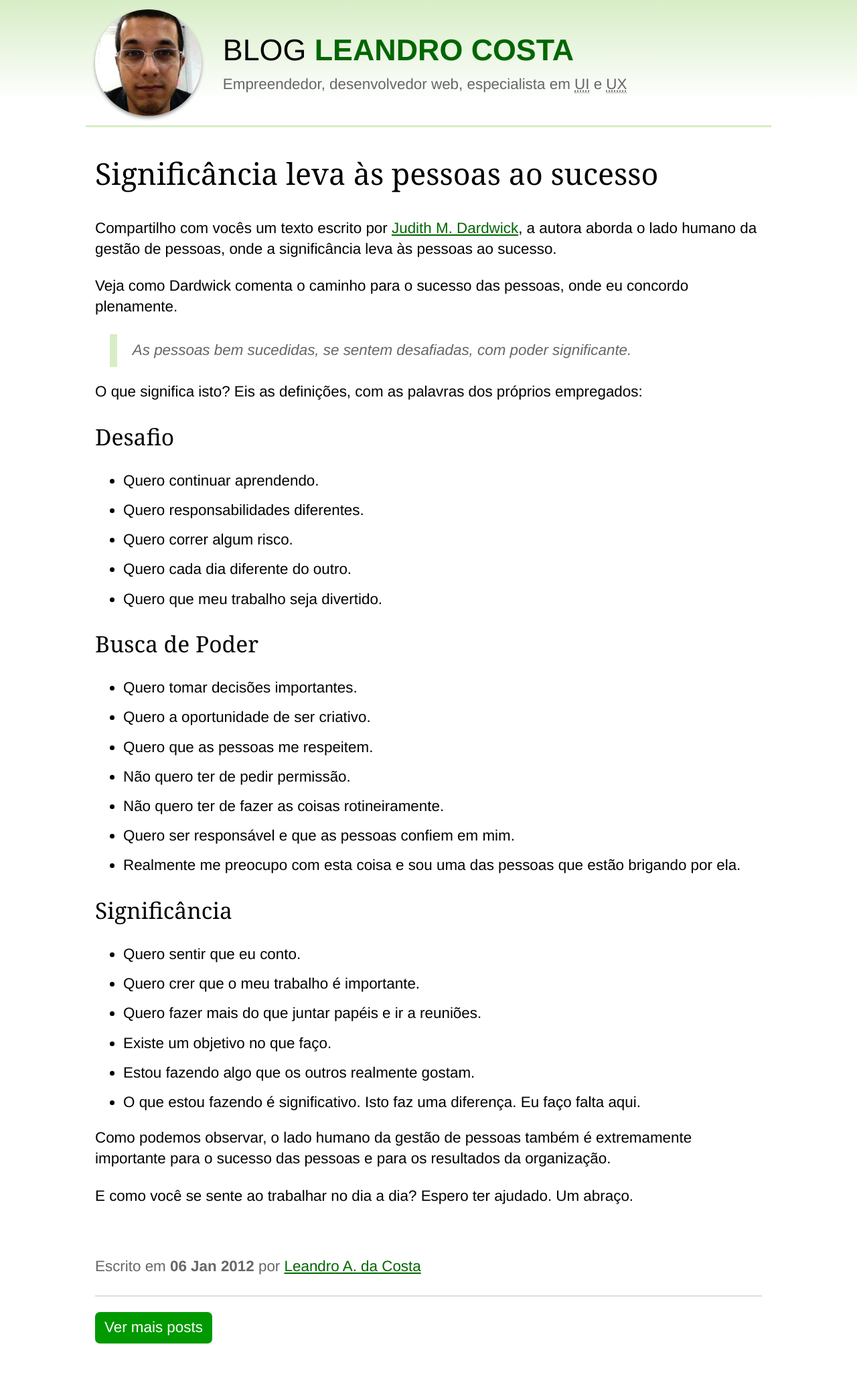
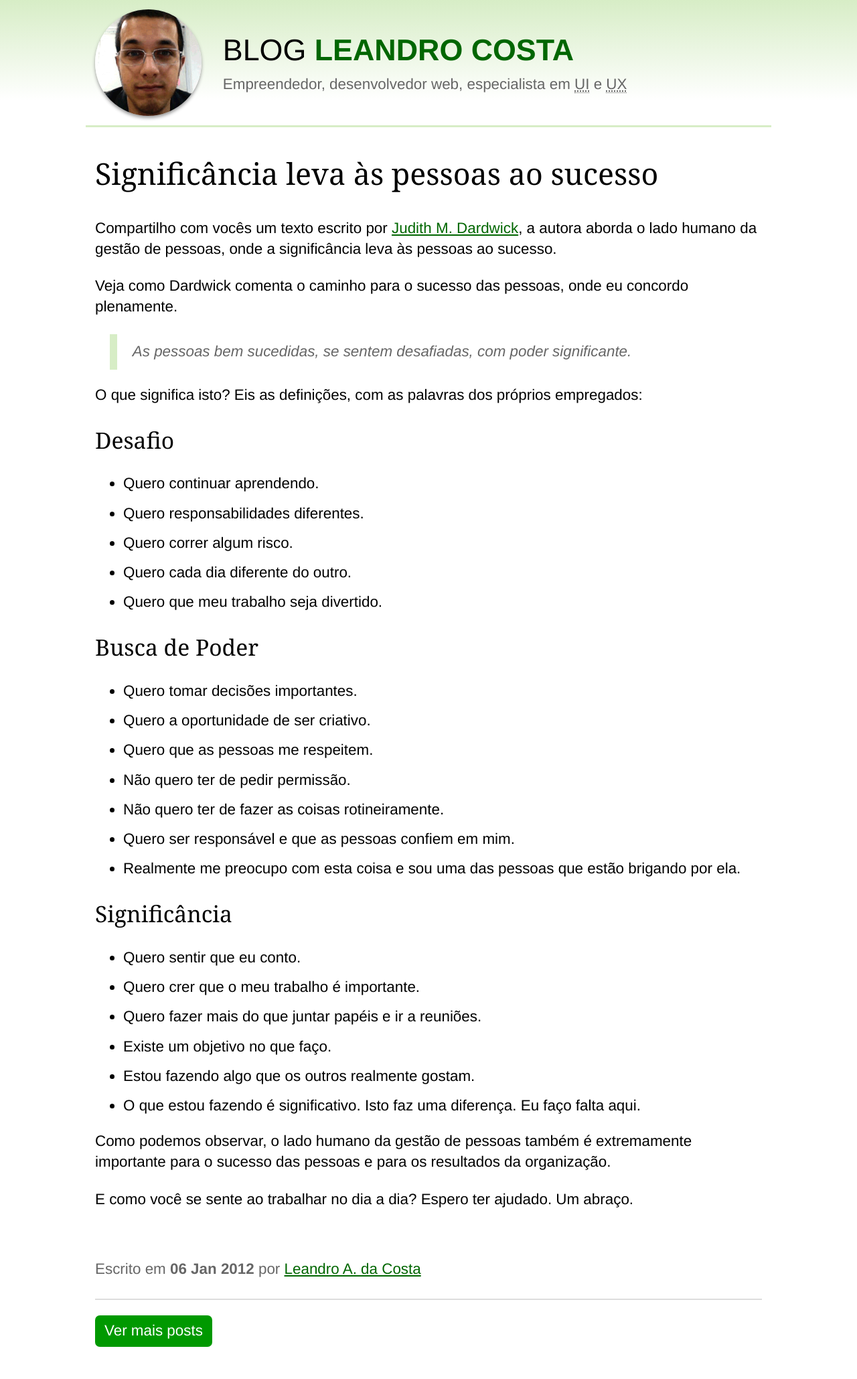
Before and after one commit to leandroadacosta/leandroadacosta.github.io, a Jekyll site: the page built from _posts/2012-01-06-significancia-leva-as-pessoas-ao-sucesso.md, in a window 1280 px wide. Shown: the whole page at 67% size. Built offline with Jekyll 4.4.1, drawn with Linux system fonts in a browser that asks for light colours.

Commit message:
refatorando posts

```diff
--- a/_posts/2012-01-06-significancia-leva-as-pessoas-ao-sucesso.md
+++ b/_posts/2012-01-06-significancia-leva-as-pessoas-ao-sucesso.md
@@ -16,7 +16,9 @@
 Compartilho com vocês um texto escrito por <a href="http://www.judithmbardwick.com/" target="_blank">Judith M. Dardwick</a>, a autora aborda o lado humano da gestão de pessoas, onde a significância leva às pessoas ao sucesso.
 
 Veja como Dardwick comenta o caminho para o sucesso das pessoas, onde eu concordo plenamente.
+
 <blockquote>As pessoas bem sucedidas, se sentem desafiadas, com poder significante.</blockquote>
+
 O que significa isto? Eis as definições, com as palavras dos próprios empregados:
 
 <h2>Desafio</h2>
--- a/css/base.css
+++ b/css/base.css
@@ -28,7 +28,7 @@
 	margin-bottom: 1.125em; /* 18px ÷ 16px */
 }
 
-p, li {
+p, li, blockquote {
 	line-height: 1.375em; /* 22px ÷ 16px */
 }
 
```
